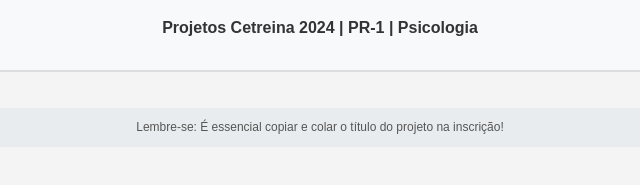
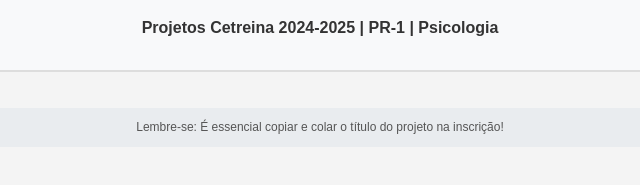
Before and after one commit to proiniciar/Psicologia_Cetreina, a plain HTML site: page index.html in a window 1280 px wide. Shown: the part 323-508 px from the top of the page, 320-960 px from the left. Drawn offline with Linux system fonts and the light colour scheme.

Commit message:
index.html

```diff
--- a/index.html
+++ b/index.html
@@ -115,7 +115,7 @@
 <body>
     <div class="header">
         <img src="https://proiniciar.uerj.br/pluginfile.php/1/theme_adaptable/logo/1709829991/Daiaie%20Coordenadoria%20de%20Inicia%C3%A7%C3%A3o%20COR.png" alt="Logo">
-        <h1>Projetos Cetreina 2024 | PR-1 | Psicologia</h1>
+        <h1>Projetos Cetreina 2024-2025 | PR-1 | Psicologia</h1>
     </div>
 
     <div class="back-button">
```
